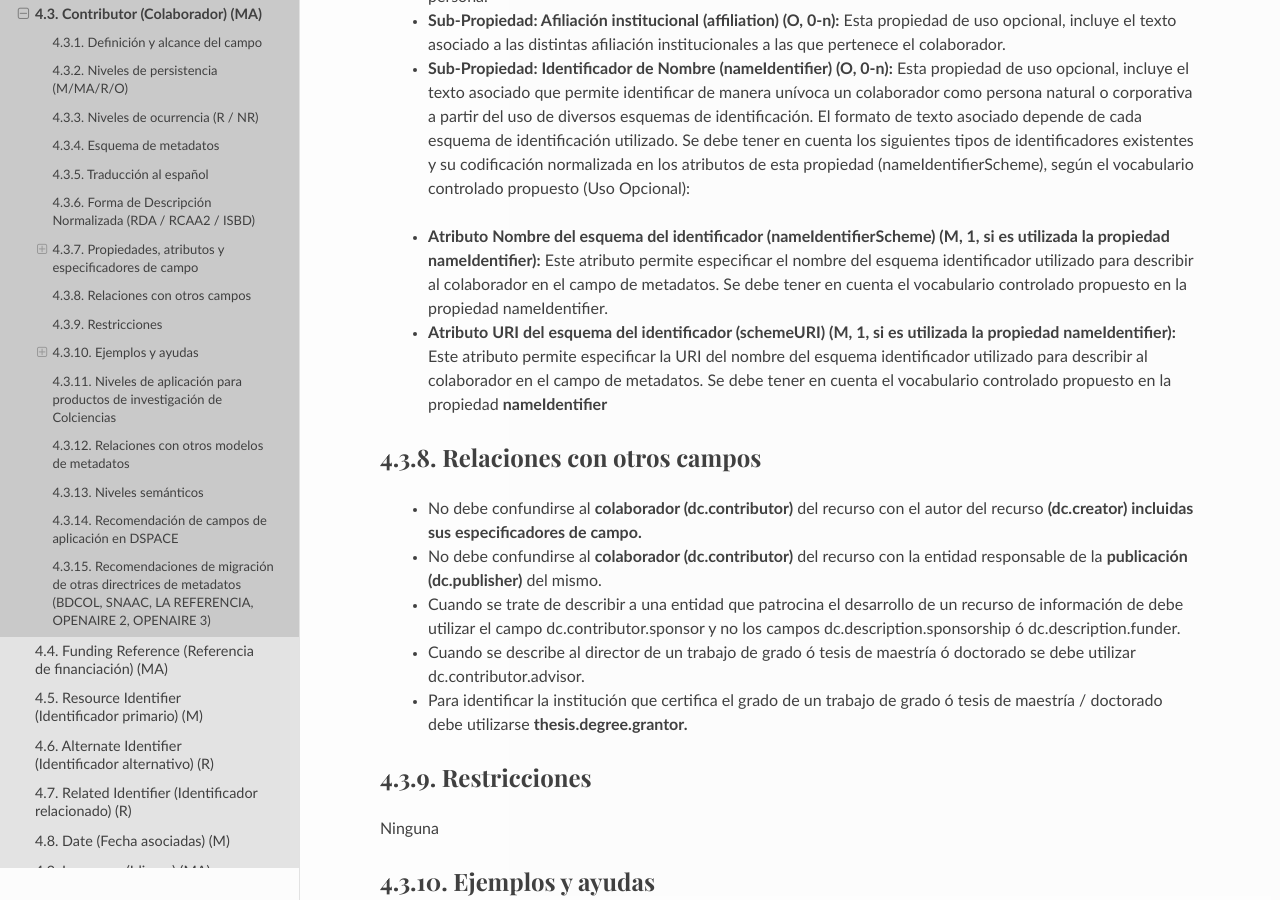
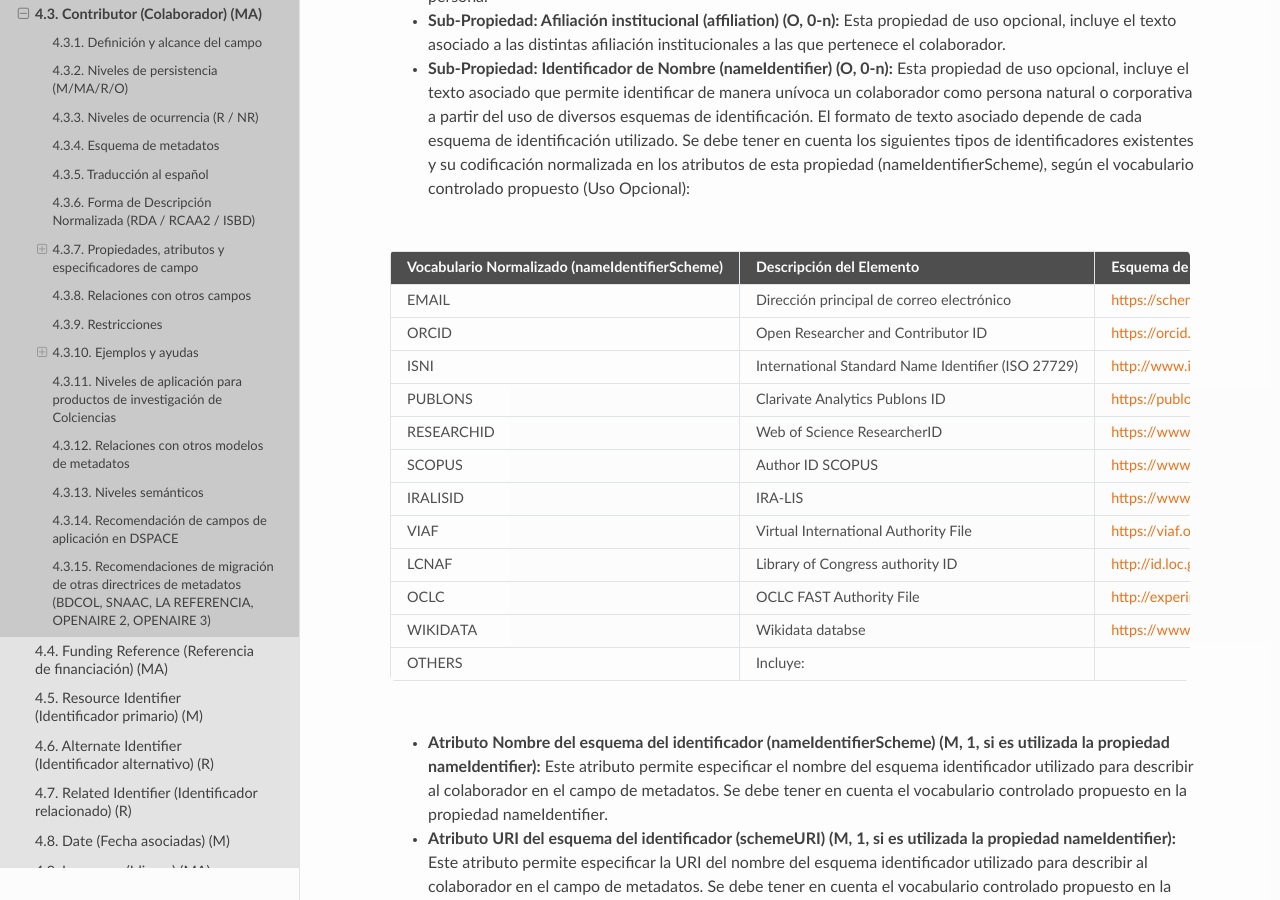
Before and after one commit to rcic/openaire4, a Sphinx documentation site: the page built from docs/field_contributor.rst, in a window 1280 px wide and 900 px high, scrolled down 3931 px. Built offline with Sphinx 7.4.7 and the Read the Docs theme 2.0.0, drawn with Linux system fonts in a browser that asks for light colours; some web fonts are replaced; a script that is not in the unit is left out.

Commit message:
correcion

```diff
--- a/docs/field_contributor.rst
+++ b/docs/field_contributor.rst
@@ -185,7 +185,34 @@ Entidad que identifica cada uno de los colaboradores del recurso.
 
 	- **Sub-Propiedad: Identificador de Nombre (nameIdentifier) (O, 0-n):** Esta propiedad de uso opcional, incluye el texto asociado que permite identificar de manera unívoca un colaborador como persona natural o corporativa a partir del uso de diversos esquemas de identificación. El formato de texto asociado depende de cada esquema de identificación utilizado. Se debe tener en cuenta los siguientes tipos de identificadores existentes y su codificación normalizada en los atributos de esta propiedad (nameIdentifierScheme),  según el vocabulario controlado propuesto (Uso Opcional):
 
-..
+
++------------------------------------------------+----------------------------------------------------+---------------------------------------------------+
+| Vocabulario Normalizado (nameIdentifierScheme) | Descripción del Elemento                           | Esquema de Dominio del Vocabulario (schemeURI)    |
++================================================+====================================================+===================================================+
+| EMAIL                                          | Dirección principal de correo electrónico          | https://schema.org/email                          |
++------------------------------------------------+----------------------------------------------------+---------------------------------------------------+
+| ORCID                                          | Open Researcher and Contributor ID                 | https://orcid.org                                 |
++------------------------------------------------+----------------------------------------------------+---------------------------------------------------+
+| ISNI                                           | International Standard Name Identifier (ISO 27729) | http://www.isni.org/                              |
++------------------------------------------------+----------------------------------------------------+---------------------------------------------------+
+| PUBLONS                                        | Clarivate Analytics Publons ID                     | https://publons.com                               |
++------------------------------------------------+----------------------------------------------------+---------------------------------------------------+
+| RESEARCHID                                     | Web of Science ResearcherID                        | https://www.researcherid.com                      |
++------------------------------------------------+----------------------------------------------------+---------------------------------------------------+
+| SCOPUS                                         | Author ID SCOPUS                                   | https://www.scopus.com/freelookup/form/author.uri |
++------------------------------------------------+----------------------------------------------------+---------------------------------------------------+
+| IRALISID                                       | IRA-LIS                                            | https://www.iralis.org/                           |
++------------------------------------------------+----------------------------------------------------+---------------------------------------------------+
+| VIAF                                           | Virtual International Authority File               | https://viaf.org/                                 |
++------------------------------------------------+----------------------------------------------------+---------------------------------------------------+
+| LCNAF                                          | Library of Congress authority ID                   | http://id.loc.gov/authorities/names.html          |
++------------------------------------------------+----------------------------------------------------+---------------------------------------------------+
+| OCLC                                           | OCLC FAST Authority File                           | http://experimental.worldcat.org/fast/            |
++------------------------------------------------+----------------------------------------------------+---------------------------------------------------+
+| WIKIDATA                                       | Wikidata databse                                   | https://www.wikidata.org                          |
++------------------------------------------------+----------------------------------------------------+---------------------------------------------------+
+| OTHERS                                         | Incluye:                                           |                                                   |
++------------------------------------------------+----------------------------------------------------+---------------------------------------------------+
 
 	+------------------------------------------------+----------------------------------------------------+---------------------------------------------------+
 	| Vocabulario Normalizado (nameIdentifierScheme) | Descripción del Elemento                           | Esquema de Dominio del Vocabulario (schemeURI)    |
```
